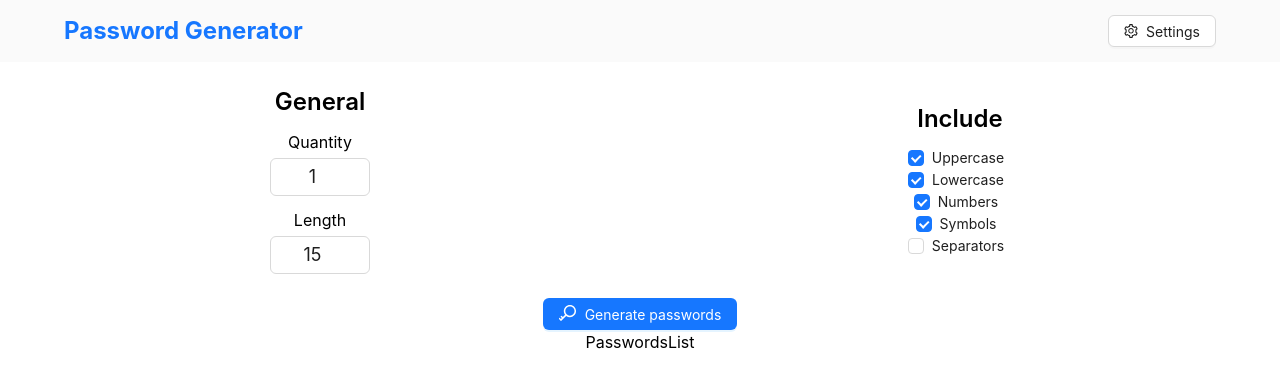
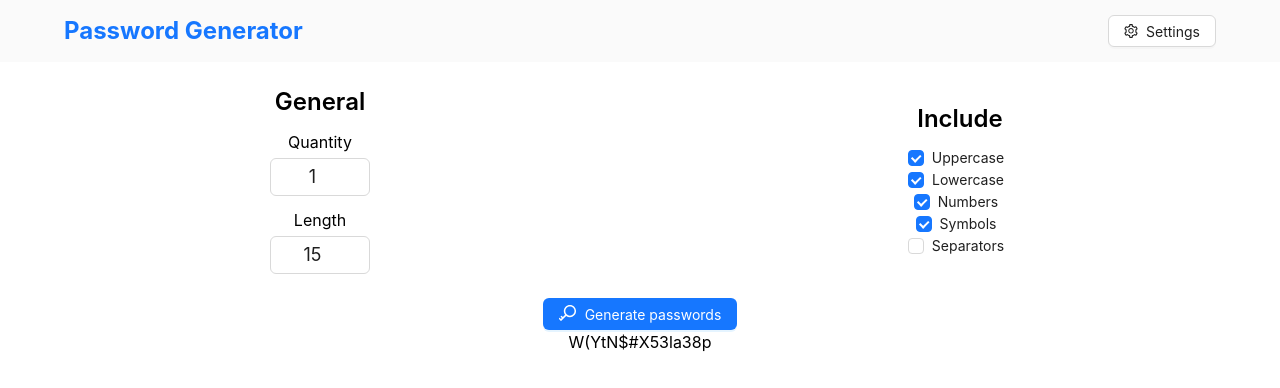
Before and after one commit to alessandro-sherhey/password-generator, a React (Vite) app: page / in a window 1280 px wide. Both pictures are taken after a click on the button "Generate passwords". Shown: the top 388 px of the page. Built offline with nearby package versions, Linux system fonts and the light colour scheme.

Commit message:
Added section for newly generated passwords

```diff
--- a/src/App.jsx
+++ b/src/App.jsx
@@ -26,7 +26,7 @@ const App = () => {
     })
 
     dispatch({
-      type: 'passwords/generate',
+      type: 'passwords/add',
       payload: passwords,
     })
   }
--- /dev/null
+++ b/src/components/PasswordBox.jsx
@@ -0,0 +1,11 @@
+import React from 'react'
+
+const PasswordBox = ({ password }) => {
+    return (
+        <div>
+            { password }
+        </div>
+    )
+}
+
+export default PasswordBox
--- a/src/components/PasswordsList.jsx
+++ b/src/components/PasswordsList.jsx
@@ -1,8 +1,15 @@
 import React from 'react'
+import PasswordBox from './PasswordBox'
 
-const PasswordsList = () => {
+const PasswordsList = ({ passwords }) => {
     return (
-        <div>PasswordsList</div>
+        <section>
+            {
+                passwords.map(password => (
+                    <PasswordBox password={password} />
+                ))
+            }
+        </section>
     )
 }
 
--- a/src/redux/passwordsSlice.js
+++ b/src/redux/passwordsSlice.js
@@ -4,12 +4,9 @@ const passwordsSlice = createSlice({
     name: 'passwords',
     initialState: [],
     reducers: {
-        generate: (state, action) => {
-            state = [];
-            state.push(...action.payload)
-        }
+        add: (state, action) => action.payload
     }
 })
 
-export const { generate } = passwordsSlice.actions;
+export const { add } = passwordsSlice.actions;
 export default passwordsSlice.reducer
```
